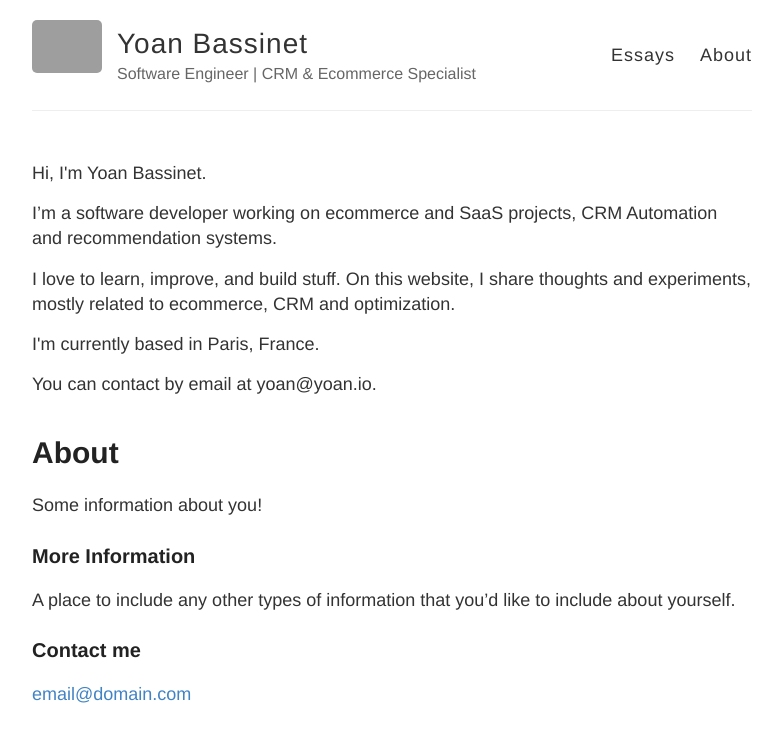
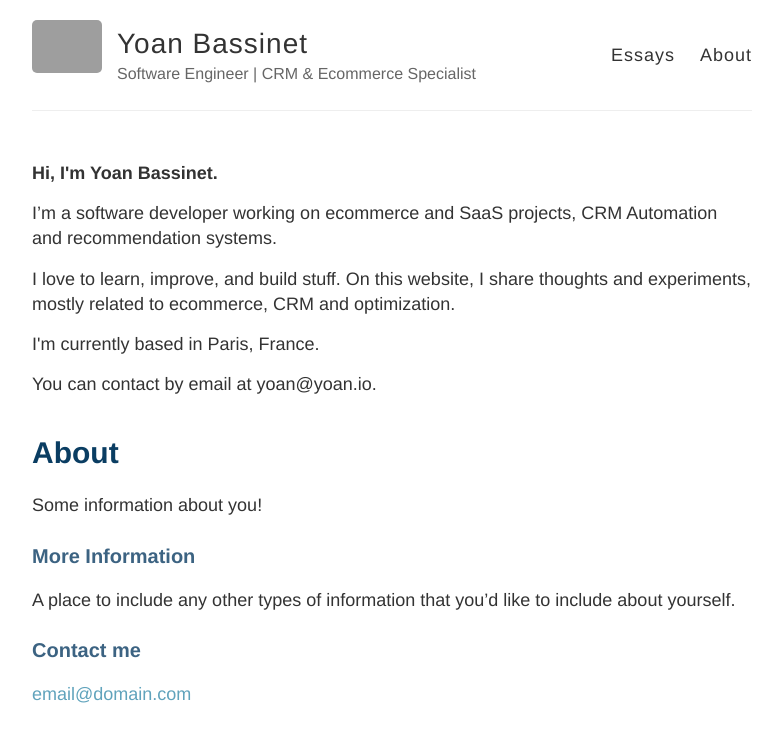
Before and after one commit to yuun88/yuun88.github.io, a Jekyll site: the page built from about.md, in a window 1280 px wide. Shown: the top 742 px of the page, without its empty margins (248-1030 px from the left). Built offline with Jekyll 4.4.1, drawn with Linux system fonts in a browser that asks for light colours; grey boxes are pictures that could not be loaded.

Commit message:
UPDATE scss, layout
STYLE fonts, colors
UPDATE layout

```diff
--- a/_layouts/default.html
+++ b/_layouts/default.html
@@ -34,7 +34,7 @@
     </div>
 
     <div id="main" role="main" class="container">
-      <div>Hi, I'm Yoan Bassinet.
+      <div><b>Hi, I'm Yoan Bassinet.</b>
         <p>I’m a software developer working on ecommerce and SaaS projects, CRM Automation and recommendation systems.</p>
         <p>I love to learn, improve, and build stuff. On this website, I share thoughts and experiments, mostly related to ecommerce, CRM and optimization.</p>
         <p>I'm currently based in Paris, France.</p>
--- a/style.scss
+++ b/style.scss
@@ -30,9 +30,15 @@ body {
   width: 100%;
 }
 
+@media screen and (max-width: 640px){
+  .site-avatar {
+    visibility: hidden;
+  }
+}
+
+
 h1, h2, h3, h4, h5, h6 {
   font-family: $helveticaNeue;
-  color: $darkerGray;
   font-weight: bold;
 
   line-height: 1.7;
@@ -49,19 +55,22 @@ h1 {
   a {
     color: inherit;
   }
+  color: #0a3d62;
 }
 
 h2 {
   font-size: 24px;
+  color: #3c6382;
 }
 
 h3 {
   font-size: 20px;
+  color: #3c6382;
 }
 
 h4 {
   font-size: 18px;
-  color: $gray;
+  color: #3c6382;
 }
 
 p {
@@ -69,11 +78,11 @@ p {
 }
 
 a {
-  color: $blue;
+  color: #60a3bc;
   text-decoration: none;
 	cursor: pointer;
   &:hover, &:active {
-    color: $blue;
+    color: #82ccdd;
   }
 }
 
```
